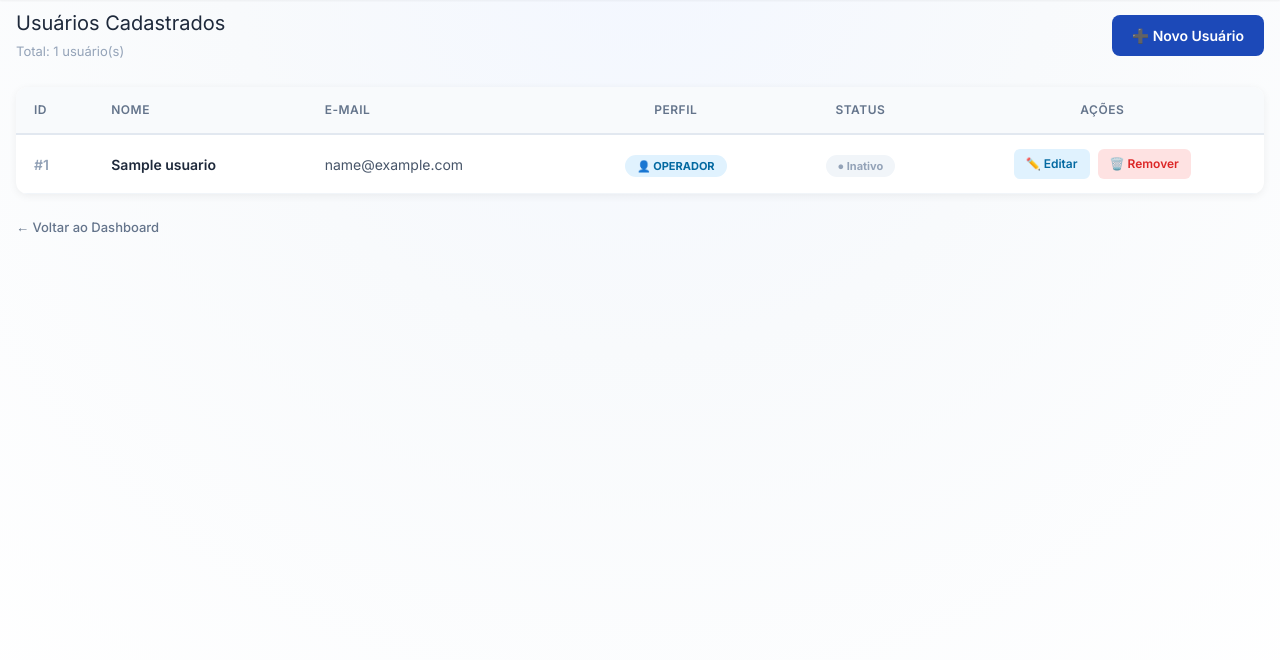
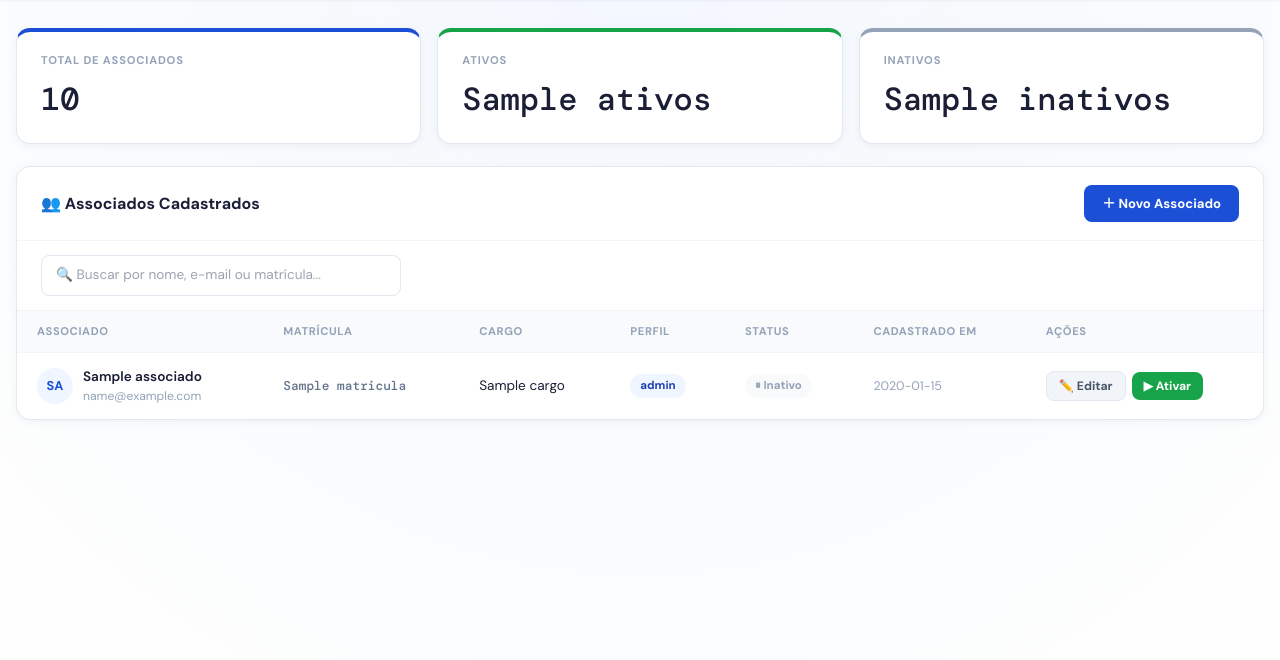
Before and after one commit to Enricozc/AAPM, a FastAPI app: template app/templates/usuarios/index.html in a window 1280 px wide. Shown: the part 60-720 px from the top of the page. Run offline with FastAPI, Linux system fonts and the light colour scheme; the template is opened without the code that fills it: most values are stand-ins (such as "Sample title", 1, 10 or a date in 2020); some libraries are stand-ins or nearby versions.

Commit message:
Adicionar templates de histórico e index para armários; refatorar estilos e estrutura de usuários

```diff
--- a/app/templates/base.html
+++ b/app/templates/base.html
@@ -13,9 +13,7 @@
     {% block css_extra %}{% endblock %}
 
     <style>
-        body {
-            font-family: 'Inter', sans-serif;
-        }
+        body { font-family: 'Inter', sans-serif; }
     </style>
 </head>
 
@@ -41,6 +39,12 @@
                 <a href="/produtos" class="hover:text-gray-200 transition">
                     Produtos
                 </a>
+
+                {% if usuario.role == 'ADMIN' %}
+                    <a href="/armarios/" class="text-yellow-300 hover:text-yellow-200 font-semibold transition">
+                        Armários
+                    </a>
+                {% endif %}
 
                 <span class="bg-white/10 border border-white/20 px-3 py-1 rounded-md text-xs font-semibold">
                     {{ usuario.nome }}
--- a/app/templates/usuarios/index.html
+++ b/app/templates/usuarios/index.html
@@ -1,100 +1,166 @@
 {% extends "base.html" %}
-
-{% block title %}Usuários | AAPM SENAI{% endblock %}
-{% block page %}Controle de Usuários{% endblock %}
+{% block titulo %}Associados | AAPM SENAI{% endblock %}
 
 {% block conteudo %}
+<style>
+  @import url('https://fonts.googleapis.com/css2?family=DM+Sans:wght@400;500;600;700&family=DM+Mono:wght@500&display=swap');
+  .wrap { font-family:'DM Sans',sans-serif; display:flex; flex-direction:column; gap:22px; padding-top:20px; }
 
-{% if request.query_params.get('sucesso') == 'criado' %}
-<div style="background:#d4edda;color:#155724;padding:14px 18px;border-radius:8px;border:1px solid #c3e6cb;margin-bottom:20px;font-weight:600;font-family:sans-serif;">
-    ✅ Usuário criado com sucesso!
+  .alert { padding:14px 20px; border-radius:10px; font-size:.9rem; font-weight:600; display:flex; align-items:center; gap:10px; }
+  .alert-success { background:#f0fdf4; color:#166534; border:1px solid #bbf7d0; }
+  .alert-error   { background:#fef2f2; color:#991b1b; border:1px solid #fecaca; }
+
+  .stats-row { display:grid; grid-template-columns:repeat(3,1fr); gap:16px; }
+  .stat-card { background:#fff; border-radius:14px; padding:20px 24px; border:1px solid #e2e8f0; border-top:4px solid transparent; box-shadow:0 2px 10px rgba(0,0,0,.05); }
+  .stat-card.blue   { border-top-color:#1a4fd6; }
+  .stat-card.green  { border-top-color:#16a34a; }
+  .stat-card.gray   { border-top-color:#94a3b8; }
+  .stat-label { font-size:.7rem; font-weight:700; color:#94a3b8; text-transform:uppercase; letter-spacing:.8px; }
+  .stat-value { font-family:'DM Mono',monospace; font-size:2rem; font-weight:500; color:#1a1f36; margin:6px 0 0; }
+
+  .panel { background:#fff; border-radius:14px; border:1px solid #e2e8f0; box-shadow:0 2px 10px rgba(0,0,0,.05); overflow:hidden; }
+  .panel-header { padding:18px 24px; border-bottom:1px solid #f1f5f9; display:flex; align-items:center; justify-content:space-between; gap:12px; flex-wrap:wrap; }
+  .panel-title { font-size:1rem; font-weight:700; color:#1a1f36; }
+
+  .btn { padding:9px 18px; border-radius:8px; font-size:.82rem; font-weight:700; border:none; cursor:pointer; text-decoration:none; display:inline-flex; align-items:center; gap:6px; transition:opacity .15s; font-family:'DM Sans',sans-serif; }
+  .btn:hover { opacity:.85; }
+  .btn-blue  { background:#1a4fd6; color:#fff; }
+  .btn-green { background:#16a34a; color:#fff; }
+  .btn-red   { background:#ef4444; color:#fff; }
+  .btn-gray  { background:#f1f5f9; color:#475569; border:1px solid #e2e8f0; }
+  .btn-sm    { padding:5px 12px; font-size:.76rem; }
+
+  /* BUSCA */
+  .search-bar { padding:14px 24px; border-bottom:1px solid #f1f5f9; }
+  .search-bar input { width:100%; max-width:360px; padding:9px 14px; border:1.5px solid #e2e8f0; border-radius:8px; font-size:.85rem; font-family:'DM Sans',sans-serif; outline:none; }
+  .search-bar input:focus { border-color:#1a4fd6; }
+
+  /* TABELA */
+  table { width:100%; border-collapse:collapse; font-size:.85rem; }
+  thead tr { background:#f8fafc; }
+  th { padding:12px 20px; text-align:left; font-size:.7rem; font-weight:700; color:#94a3b8; text-transform:uppercase; letter-spacing:.6px; border-bottom:1px solid #f1f5f9; white-space:nowrap; }
+  td { padding:14px 20px; border-bottom:1px solid #f8fafc; color:#1a1f36; vertical-align:middle; }
+  tr:last-child td { border-bottom:none; }
+  tr:hover td { background:#fafcff; }
+
+  .avatar { width:36px; height:36px; border-radius:50%; background:#eff6ff; display:inline-flex; align-items:center; justify-content:center; font-weight:700; font-size:.8rem; color:#1a4fd6; flex-shrink:0; }
+  .user-info { display:flex; align-items:center; gap:10px; }
+  .user-name  { font-weight:600; color:#1a1f36; }
+  .user-email { font-size:.76rem; color:#94a3b8; }
+
+  .badge { display:inline-block; padding:3px 10px; border-radius:20px; font-size:.72rem; font-weight:700; }
+  .badge-admin { background:#fef2f2; color:#991b1b; }
+  .badge-op    { background:#eff6ff; color:#1e40af; }
+  .badge-ativo   { background:#f0fdf4; color:#166534; }
+  .badge-inativo { background:#f8fafc; color:#94a3b8; }
+
+  .mono { font-family:'DM Mono',monospace; font-size:.8rem; color:#64748b; }
+  .actions { display:flex; gap:6px; align-items:center; }
+
+  .empty { padding:40px; text-align:center; color:#94a3b8; }
+</style>
+
+<div class="wrap">
+
+  {% set q = request.query_params %}
+  {% if q.get('sucesso') == 'criado'     %}<div class="alert alert-success">✅ Associado cadastrado com sucesso!</div>{% endif %}
+  {% if q.get('sucesso') == 'editado'    %}<div class="alert alert-success">✅ Dados atualizados com sucesso!</div>{% endif %}
+  {% if q.get('sucesso') == 'atualizado' %}<div class="alert alert-success">✅ Status atualizado!</div>{% endif %}
+
+  <!-- STATS -->
+  <div class="stats-row">
+    <div class="stat-card blue">
+      <div class="stat-label">Total de Associados</div>
+      <div class="stat-value">{{ total }}</div>
     </div>
-{% elif request.query_params.get('sucesso') == 'editado' %}
-<div style="background:#d4edda;color:#155724;padding:14px 18px;border-radius:8px;border:1px solid #c3e6cb;margin-bottom:20px;font-weight:600;font-family:sans-serif;">
-    ✅ Usuário atualizado com sucesso!
+    <div class="stat-card green">
+      <div class="stat-label">Ativos</div>
+      <div class="stat-value">{{ ativos }}</div>
     </div>
-{% elif request.query_params.get('sucesso') == 'deletado' %}
-<div style="background:#fff3cd;color:#856404;padding:14px 18px;border-radius:8px;border:1px solid #ffeeba;margin-bottom:20px;font-weight:600;font-family:sans-serif;">
-    🗑️ Usuário removido do sistema.
+    <div class="stat-card gray">
+      <div class="stat-label">Inativos</div>
+      <div class="stat-value">{{ inativos }}</div>
     </div>
-{% endif %}
-
-<!-- Cabeçalho -->
-<div style="display:flex;justify-content:space-between;align-items:center;margin-bottom:25px;">
-    <div>
-        <h2 style="margin:0;font-size:20px;color:#1e293b;">Usuários Cadastrados</h2>
-        <span style="font-size:13px;color:#94a3b8;">Total: {{ usuarios|length }} usuário(s)</span>
-    </div>
-    <a href="/usuarios/novo"
-       style="background:#1c49b8;color:white;padding:10px 20px;border-radius:8px;text-decoration:none;font-weight:600;font-size:14px;display:inline-flex;align-items:center;gap:6px;">
-        ➕ Novo Usuário
-    </a>
   </div>
 
-<!-- Tabela -->
-<div style="background:white;border-radius:12px;box-shadow:0 2px 8px rgba(0,0,0,0.06);overflow:hidden;">
-    <table style="width:100%;border-collapse:collapse;font-size:14px;">
+  <!-- TABELA -->
+  <div class="panel">
+    <div class="panel-header">
+      <span class="panel-title">👥 Associados Cadastrados</span>
+      <a href="/usuarios/novo" class="btn btn-blue">＋ Novo Associado</a>
+    </div>
+
+    <div class="search-bar">
+      <input type="text" id="busca" placeholder="🔍 Buscar por nome, e-mail ou matrícula..." oninput="filtrar()">
+    </div>
+
+    {% if associados %}
+    <table id="tabela">
       <thead>
-            <tr style="background:#f8fafc;border-bottom:2px solid #e2e8f0;">
-                <th style="padding:14px 18px;text-align:left;color:#64748b;font-weight:600;font-size:12px;text-transform:uppercase;letter-spacing:.5px;">ID</th>
-                <th style="padding:14px 18px;text-align:left;color:#64748b;font-weight:600;font-size:12px;text-transform:uppercase;letter-spacing:.5px;">Nome</th>
-                <th style="padding:14px 18px;text-align:left;color:#64748b;font-weight:600;font-size:12px;text-transform:uppercase;letter-spacing:.5px;">E-mail</th>
-                <th style="padding:14px 18px;text-align:center;color:#64748b;font-weight:600;font-size:12px;text-transform:uppercase;letter-spacing:.5px;">Perfil</th>
-                <th style="padding:14px 18px;text-align:center;color:#64748b;font-weight:600;font-size:12px;text-transform:uppercase;letter-spacing:.5px;">Status</th>
-                <th style="padding:14px 18px;text-align:center;color:#64748b;font-weight:600;font-size:12px;text-transform:uppercase;letter-spacing:.5px;">Ações</th>
+        <tr>
+          <th>Associado</th>
+          <th>Matrícula</th>
+          <th>Cargo</th>
+          <th>Perfil</th>
+          <th>Status</th>
+          <th>Cadastrado em</th>
+          <th>Ações</th>
         </tr>
       </thead>
       <tbody>
-            {% for u in usuarios %}
-            <tr style="border-bottom:1px solid #f1f5f9;transition:background .15s;" onmouseover="this.style.background='#f8fafc'" onmouseout="this.style.background='white'">
-                <td style="padding:14px 18px;color:#94a3b8;font-weight:600;">#{{ u.id }}</td>
-                <td style="padding:14px 18px;color:#1e293b;font-weight:600;">{{ u.nome }}</td>
-                <td style="padding:14px 18px;color:#475569;">{{ u.email }}</td>
-                <td style="padding:14px 18px;text-align:center;">
-                    <span style="padding:4px 12px;border-radius:20px;font-size:11px;font-weight:700;
-                        {% if u.role == 'ADMIN' %}background:#fee2e2;color:#dc2626;
-                        {% else %}background:#e0f2fe;color:#0369a1;{% endif %}">
-                        {% if u.role == 'ADMIN' %}🛡️ ADMIN{% else %}👤 OPERADOR{% endif %}
+        {% for a in associados %}
+        <tr>
+          <td>
+            <div class="user-info">
+              <div class="avatar">{{ a.nome[:2].upper() }}</div>
+              <div>
+                <div class="user-name">{{ a.nome }}</div>
+                <div class="user-email">{{ a.email }}</div>
+              </div>
+            </div>
+          </td>
+          <td><span class="mono">{{ a.matricula or '—' }}</span></td>
+          <td>{{ a.cargo or '—' }}</td>
+          <td>
+            <span class="badge {{ 'badge-admin' if a.role == 'ADMIN' else 'badge-op' }}">
+              {{ a.role }}
             </span>
           </td>
-                <td style="padding:14px 18px;text-align:center;">
-                    {% if u.ativo %}
-                    <span style="padding:4px 12px;border-radius:20px;font-size:11px;font-weight:700;background:#dcfce7;color:#15803d;">● Ativo</span>
-                    {% else %}
-                    <span style="padding:4px 12px;border-radius:20px;font-size:11px;font-weight:700;background:#f1f5f9;color:#94a3b8;">● Inativo</span>
-                    {% endif %}
+          <td>
+            <span class="badge {{ 'badge-ativo' if a.ativo else 'badge-inativo' }}">
+              {{ '✅ Ativo' if a.ativo else '⏸ Inativo' }}
+            </span>
           </td>
-                <td style="padding:14px 18px;text-align:center;">
-                    <div style="display:inline-flex;gap:8px;align-items:center;">
-                        <a href="/usuarios/{{ u.id }}/editar"
-                           style="background:#e0f2fe;color:#0369a1;padding:6px 12px;border-radius:6px;text-decoration:none;font-size:12px;font-weight:600;">
-                            ✏️ Editar
-                        </a>
-                        <form method="post" action="/usuarios/{{ u.id }}/deletar"
-                              onsubmit="return confirm('Tem certeza que deseja remover {{ u.nome }}?');"
-                              style="margin:0;">
-                            <button type="submit"
-                                    style="background:#fee2e2;color:#dc2626;border:none;padding:6px 12px;border-radius:6px;font-size:12px;font-weight:600;cursor:pointer;">
-                                🗑️ Remover
+          <td style="color:#94a3b8; font-size:.78rem;">
+            {{ a.criado_em.strftime('%d/%m/%Y') if a.criado_em else '—' }}
+          </td>
+          <td>
+            <div class="actions">
+              <a href="/usuarios/{{ a.id }}/editar" class="btn btn-gray btn-sm">✏️ Editar</a>
+              <form method="post" action="/usuarios/{{ a.id }}/toggle">
+                <button type="submit" class="btn btn-sm {{ 'btn-red' if a.ativo else 'btn-green' }}"
+                        onclick="return confirm('{{ 'Desativar' if a.ativo else 'Ativar' }} este associado?')">
+                  {{ '⏸ Desativar' if a.ativo else '▶ Ativar' }}
                 </button>
               </form>
             </div>
           </td>
         </tr>
-            {% else %}
-            <tr>
-                <td colspan="6" style="padding:40px;text-align:center;color:#94a3b8;font-size:14px;">
-                    Nenhum usuário cadastrado ainda.
-                </td>
-            </tr>
         {% endfor %}
       </tbody>
     </table>
+    {% else %}
+    <div class="empty">Nenhum associado cadastrado. <a href="/usuarios/novo" style="color:#1a4fd6;">Cadastre o primeiro.</a></div>
+    {% endif %}
+  </div>
 </div>
 
-<!-- Voltar -->
-<div style="margin-top:20px;">
-    <a href="/" style="color:#64748b;text-decoration:none;font-size:13px;font-weight:500;">← Voltar ao Dashboard</a>
-</div>
-
+<script>
+  function filtrar() {
+    const termo = document.getElementById('busca').value.toLowerCase();
+    document.querySelectorAll('#tabela tbody tr').forEach(tr => {
+      tr.style.display = tr.textContent.toLowerCase().includes(termo) ? '' : 'none';
+    });
+  }
+</script>
 {% endblock conteudo %}
```
Also changed, not shown: app/templates/armarios/historico.htm (+72 -0 lines), app/templates/armarios/index.html (+242 -0 lines), aapm.db. Lines whose indentation alone changed are shown as unchanged.
